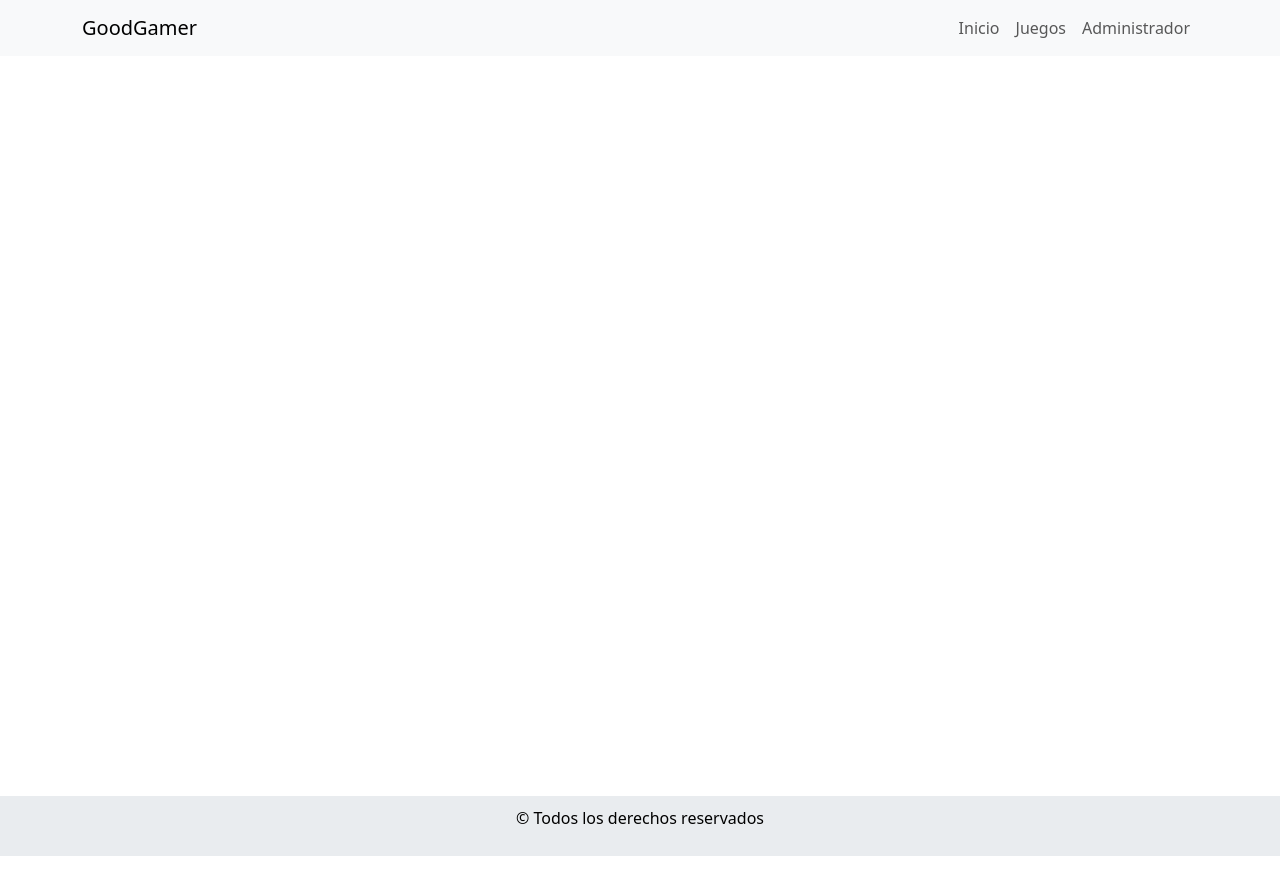
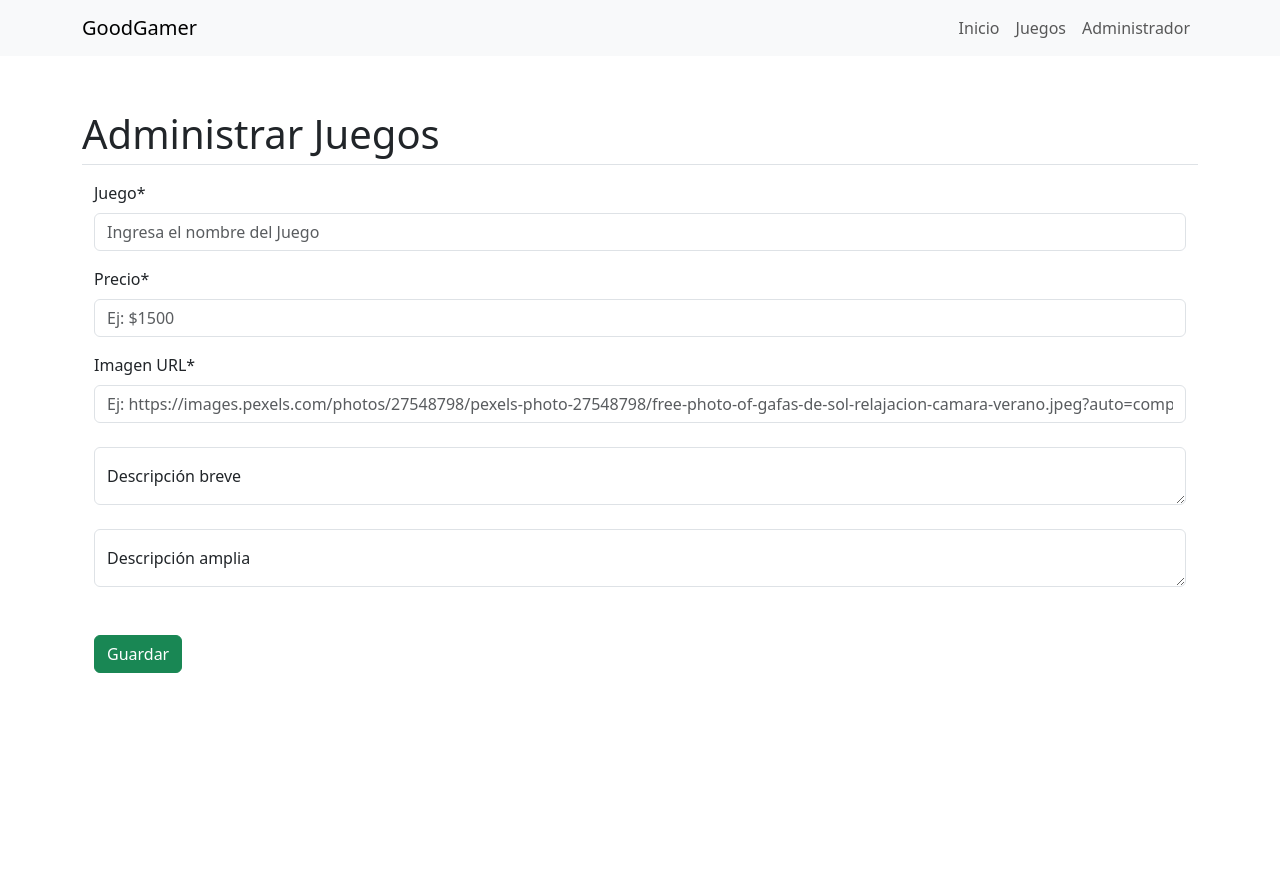
Before and after one commit to Matiassanchez18/GoodGaming-proyectofinal, a React (Vite) app: page /Administrador in a window 1280 px wide. Shown: the top 894 px of the page. Before the commit the page ends 856 px from the top, so only its background shows below. Built offline with nearby package versions, Linux system fonts and the light colour scheme.

Commit message:
Se añadio la validaciones en el input del administrador

```diff
--- a/src/App.jsx
+++ b/src/App.jsx
@@ -6,6 +6,7 @@ import Menu from "./components/pages/common/Menu";
 import Footer from "./components/pages/common/Footer";
 import Inicio from "./components/pages/Inicio";
 import Juegos from "./components/pages/Juegos";
+import Administrador from "./components/pages/Administrador";
 
 
 function App() {
@@ -16,6 +17,7 @@ function App() {
         <Routes>
           <Route path="/" element={<Inicio></Inicio>}/>
           <Route path="/Juegos" element={<Juegos></Juegos>}/>
+          <Route path="/Administrador" element={<Administrador></Administrador>}/>
         </Routes>
         <Footer></Footer>
       </BrowserRouter>
--- a/src/components/pages/Administrador.jsx
+++ b/src/components/pages/Administrador.jsx
@@ -0,0 +1,137 @@
+import React, { useEffect, useState } from "react";
+import Form from "react-bootstrap/Form";
+import FloatingLabel from "react-bootstrap/FloatingLabel";
+import Button from "react-bootstrap/Button";
+import { useForm } from "react-hook-form";
+import { useNavigate, useParams } from "react-router";
+
+const Administrador = () => {
+     const {
+        register,
+        handleSubmit,
+        formState: { errors },
+        reset,
+        setValue,
+      } = useForm();
+
+    return (
+       <section className="container">
+        <p className="fs-1 mt-5 border-bottom">Administrar Juegos</p>
+      <form className="container" >
+        <Form.Group className="mb-3" controlId="Juego">
+          <Form.Label>Juego*</Form.Label>
+          <Form.Control
+            {...register("Juego", {
+              required: "Este campo es obligatorio",
+              minLength: {
+                value: 3,
+                message: "El mínimo de caracteres es de 3",
+              },
+              maxLength: {
+                value: 50,
+                message: "El máximo de caracteres permitido es de 50",
+              },
+            })}
+            type="text"
+            placeholder="Ingresa el nombre del Juego"
+          />
+          <Form.Text className="text-danger mt-2">
+            {errors.Juego?.message}
+          </Form.Text>
+        </Form.Group>
+
+        <Form.Group className="mb-3" controlId="Precio">
+          <Form.Label>Precio*</Form.Label>
+          <Form.Control
+            type="number"
+            placeholder="Ej: $1500"
+            {...register("precio", {
+              required: "Este campo es obligatorio",
+              minLength: {
+                value: 3,
+                message: "El mínimo de caracteres es de 3",
+              },
+              maxLength: {
+                value: 6,
+                message: "El máximo de caracteres permitido es de 6",
+              },
+            })}
+          />
+          <Form.Text className="text-danger mt-2">
+            {errors.precio?.message}
+          </Form.Text>
+        </Form.Group>
+
+        <Form.Group className="mb-3" controlId="Imagen">
+          <Form.Label>Imagen URL*</Form.Label>
+          <Form.Control
+            type="url"
+            placeholder="Ej: https://images.pexels.com/photos/27548798/pexels-photo-27548798/free-photo-of-gafas-de-sol-relajacion-camara-verano.jpeg?auto=compress&cs=tinysrgb&w=1260&h=750&dpr=1"
+            {...register("imagen", {
+              required: "Este campo es obligatorio",
+            })}
+          />
+          <Form.Text className="text-danger mt-2">
+            {errors.imagen?.message}
+          </Form.Text>
+        </Form.Group>
+
+        <FloatingLabel
+          controlId="Breve"
+          label="Descripción breve"
+          className="mt-4"
+        >
+          <Form.Control
+            as="textarea"
+            placeholder="Deja un comentario aquí"
+            {...register("breve", {
+              required: "Este campo es obligatorio",
+              minLength: {
+                value: 3,
+                message: "El mínimo de caracteres es de 3",
+              },
+              maxLength: {
+                value: 70,
+                message: "El máximo de caracteres permitido es de 70",
+              },
+            })}
+          />
+          <Form.Text className="text-danger mt-2">
+            {errors.breve?.message}
+          </Form.Text>
+        </FloatingLabel>
+
+        <FloatingLabel
+          controlId="Amplia"
+          label="Descripción amplia"
+          className="mt-4"
+        >
+          <Form.Control
+            as="textarea"
+            placeholder="Deja un comentario aquí"
+            {...register("amplio", {
+              required: "Este campo es obligatorio",
+              minLength: {
+                value: 15,
+                message: "El mínimo de caracteres es de 15",
+              },
+              maxLength: {
+                value: 100,
+                message: "El máximo de caracteres permitido es de 100",
+              },
+            })}
+          />
+          <Form.Text className="text-danger mt-2">
+            {errors.amplio?.message}
+          </Form.Text>
+        </FloatingLabel>
+
+        <Button variant="success" type="submit" className="mt-5">
+          Guardar
+        </Button>
+      </form>
+       </section>
+    );
+};
+
+export default Administrador;
--- a/src/components/pages/Inicio.jsx
+++ b/src/components/pages/Inicio.jsx
@@ -11,14 +11,23 @@ import { Link } from "react-router";
 
 const Inicio = () => {
   const carouselRef = useRef(null);
+  const carouselRef2 = useRef(null);
 
   // Funciones para mover el carrusel
   const scrollLeft = () => {
-    carouselRef.current.scrollBy({ left: -300, behavior: "smooth" }); // Desplazar hacia la izquierda
+    carouselRef.current.scrollBy({ left: -300, behavior: "smooth" });
   };
 
   const scrollRight = () => {
-    carouselRef.current.scrollBy({ left: 300, behavior: "smooth" }); // Desplazar hacia la derecha
+    carouselRef.current.scrollBy({ left: 300, behavior: "smooth" });
+  };
+
+  const scrollLeft2 = () => {
+    carouselRef2.current.scrollBy({ left: -300, behavior: "smooth" });
+  };
+
+  const scrollRight2 = () => {
+    carouselRef2.current.scrollBy({ left: 300, behavior: "smooth" });
   };
 
   return (
@@ -239,15 +248,15 @@ const Inicio = () => {
           <div className="d-flex align-items-center">
             <Button
               variant="link"
-              onClick={scrollLeft}
+              onClick={scrollLeft2}
               className="fs-3 text-dark arrow-btn"
               aria-label="Scroll left"
             >
-              <ChevronDoubleLeft></ChevronDoubleLeft>
+             <ChevronDoubleLeft></ChevronDoubleLeft>
             </Button>
 
             <div
-              ref={carouselRef}
+              ref={carouselRef2}
               className="d-flex overflow-auto mt-4 card-container"
             >
               <div className="col-12 col-lg-3 col-md-3 mt-3">
@@ -397,7 +406,7 @@ const Inicio = () => {
 
             <Button
               variant="link"
-              onClick={scrollRight}
+              onClick={scrollRight2}
               className="fs-3 text-dark arrow-btn"
               aria-label="Scroll right"
             >
```
